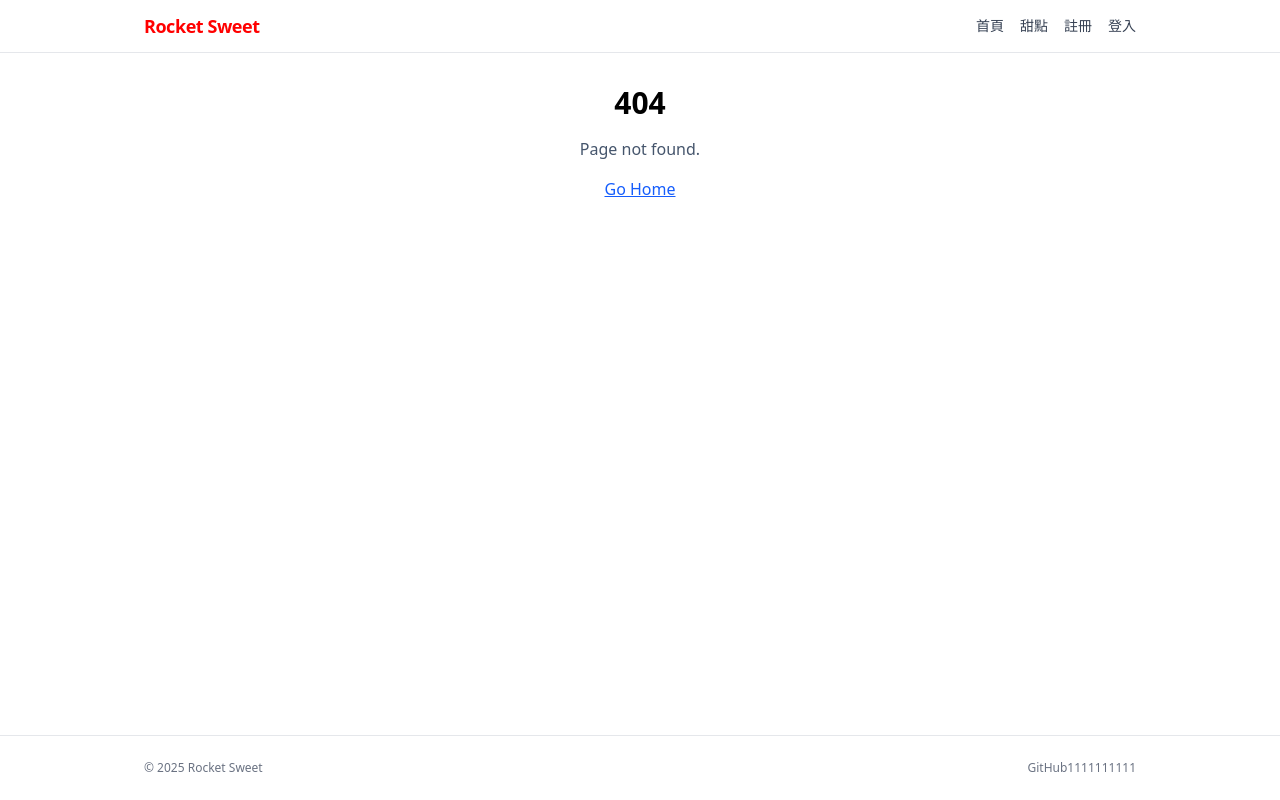
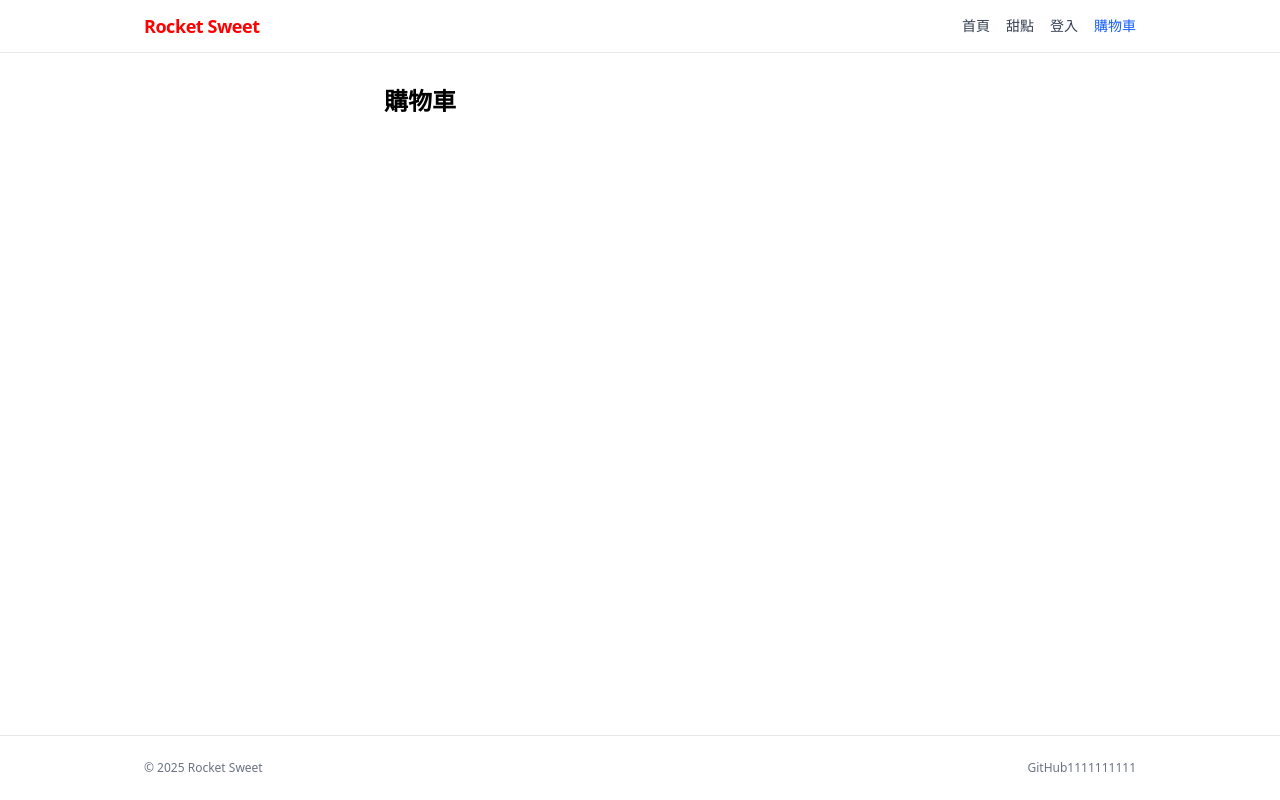
Before and after one commit to TSFMAKKO/rocket_sweet, a React (Vite) app: page /#/cart in a window 1280 px wide. Before the commit this address had no page. Built offline with nearby package versions, Linux system fonts and the light colour scheme.

Commit message:
feat: 增加購物車路由

```diff
--- a/src/components/Header.jsx
+++ b/src/components/Header.jsx
@@ -14,11 +14,11 @@ export default function Header() {
           <NavLink to="/product" className={({ isActive }) => isActive ? 'text-blue-600 font-medium' : 'text-gray-700 hover:text-blue-600'}>
             甜點
           </NavLink>
-          <NavLink to="/login" className={({ isActive }) => isActive ? 'text-blue-600 font-medium' : 'text-gray-700 hover:text-blue-600'}>
-            註冊
-          </NavLink>
           <NavLink to="/signup" className={({ isActive }) => isActive ? 'text-blue-600 font-medium' : 'text-gray-700 hover:text-blue-600'}>
             登入
+          </NavLink>
+          <NavLink to="/cart" className={({ isActive }) => isActive ? 'text-blue-600 font-medium' : 'text-gray-700 hover:text-blue-600'}>
+            購物車
           </NavLink>
         </nav>
       </div>
--- /dev/null
+++ b/src/pages/Cart.jsx
@@ -0,0 +1,7 @@
+export default function Cart() {
+  return (
+    <section className="max-w-lg mx-auto space-y-4">
+      <h1 className="text-2xl font-semibold">購物車</h1>
+    </section>
+  )
+}
--- a/src/router/index.jsx
+++ b/src/router/index.jsx
@@ -4,6 +4,7 @@ import Home from '../pages/Index'
 import Product from '../pages/Product'
 import Login from '../pages/Login'
 import Signup from '../pages/Signup'
+import Cart from '../pages/Cart'
 import NotFound from '../pages/NotFound'
 
 const router = createHashRouter([
@@ -15,6 +16,7 @@ const router = createHashRouter([
             { path: 'product', element: <Product /> },
             { path: 'login', element: <Login /> },
             { path: 'signup', element: <Signup /> },
+            { path: 'cart', element: <Cart /> },
             { path: '*', element: <NotFound /> },
         ],
     },
```
Lines whose indentation alone changed are shown as unchanged.
